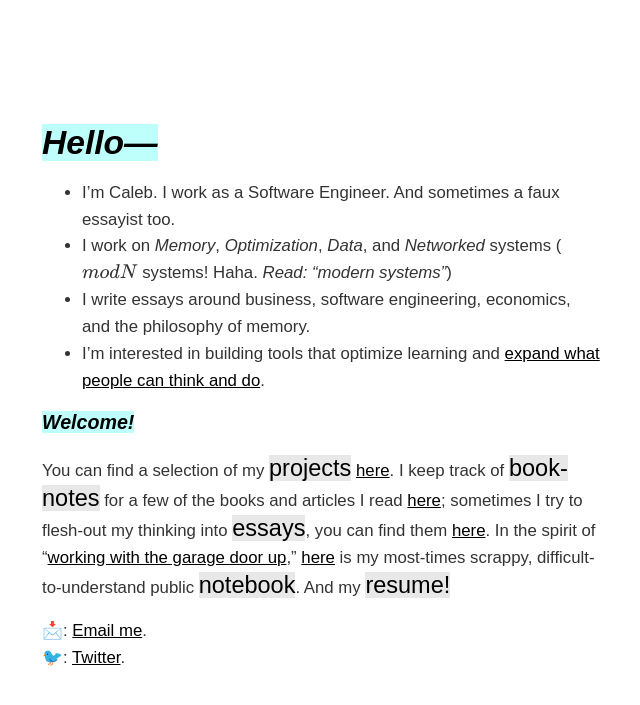
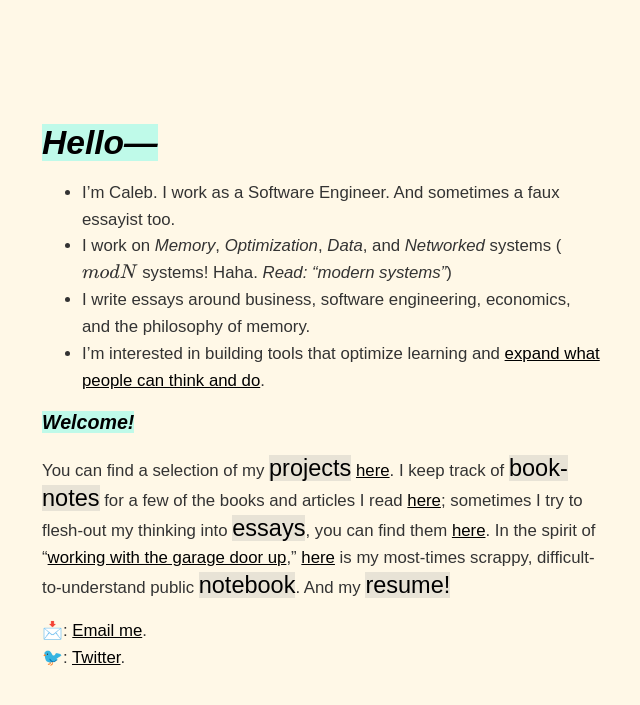
Before and after one commit to dCO2/rococo, a Jekyll site: the page built from index.md, in a window 1280 px wide. Shown: the top 705 px of the page, without its empty margins (334-974 px from the left). Built offline with Jekyll 4.4.1, drawn with Linux system fonts in a browser that asks for light colours; some web fonts are replaced; formulas are drawn with MathJax 3.

Commit message:
Colored background cosmic-latte

```diff
--- a/assets/css/styles.css
+++ b/assets/css/styles.css
@@ -13,6 +13,7 @@ body {
     font-family: 'LMRomanDunh10', sans-serif;
     font-family: 'LMRomanSlant10', sans-serif;
     font-family: 'LMRomanDemi10', sans-serif; */
+    background-color: #fff8e7;
     text-align: left;
     font-size: 14px;
 
```
